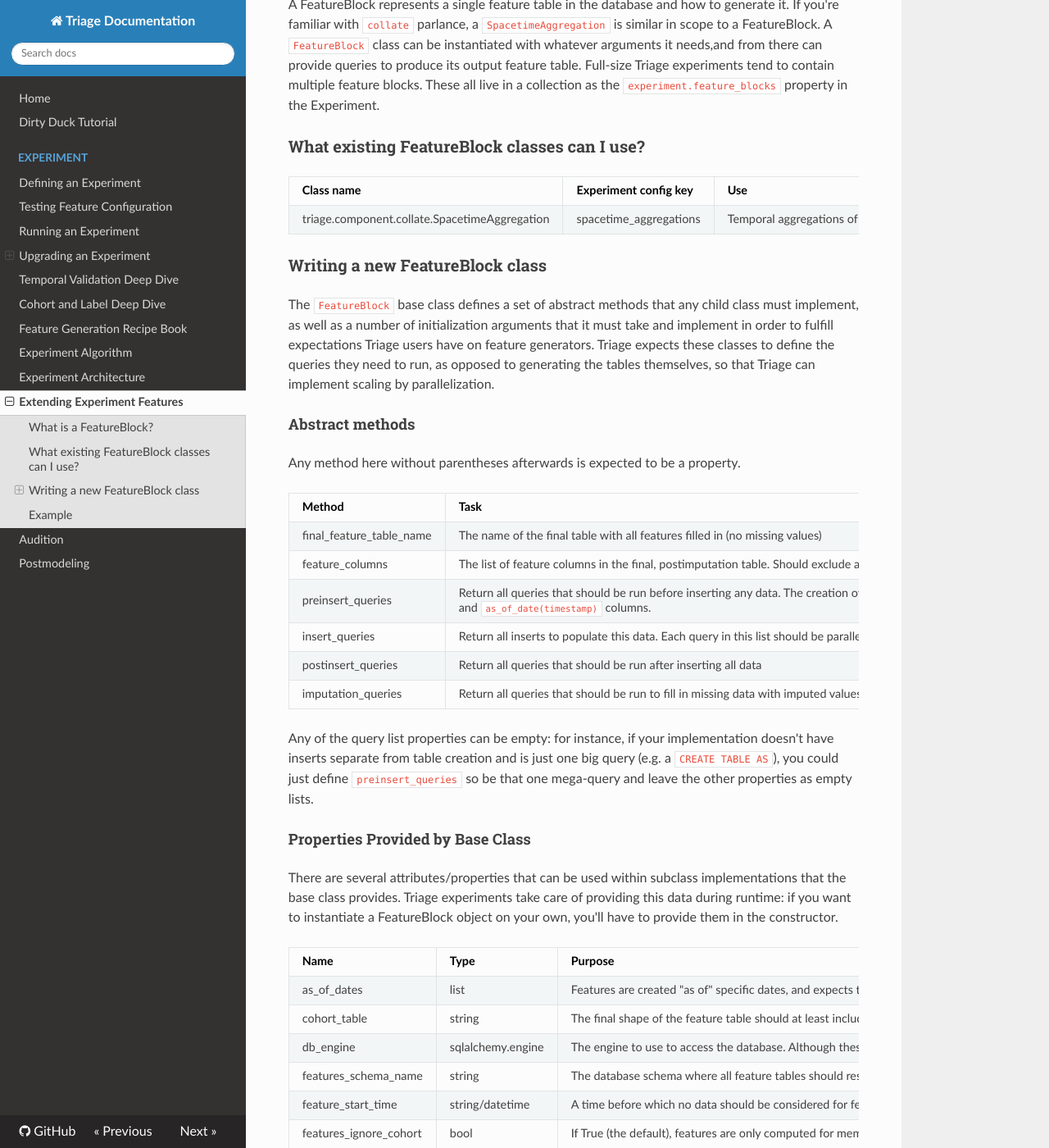
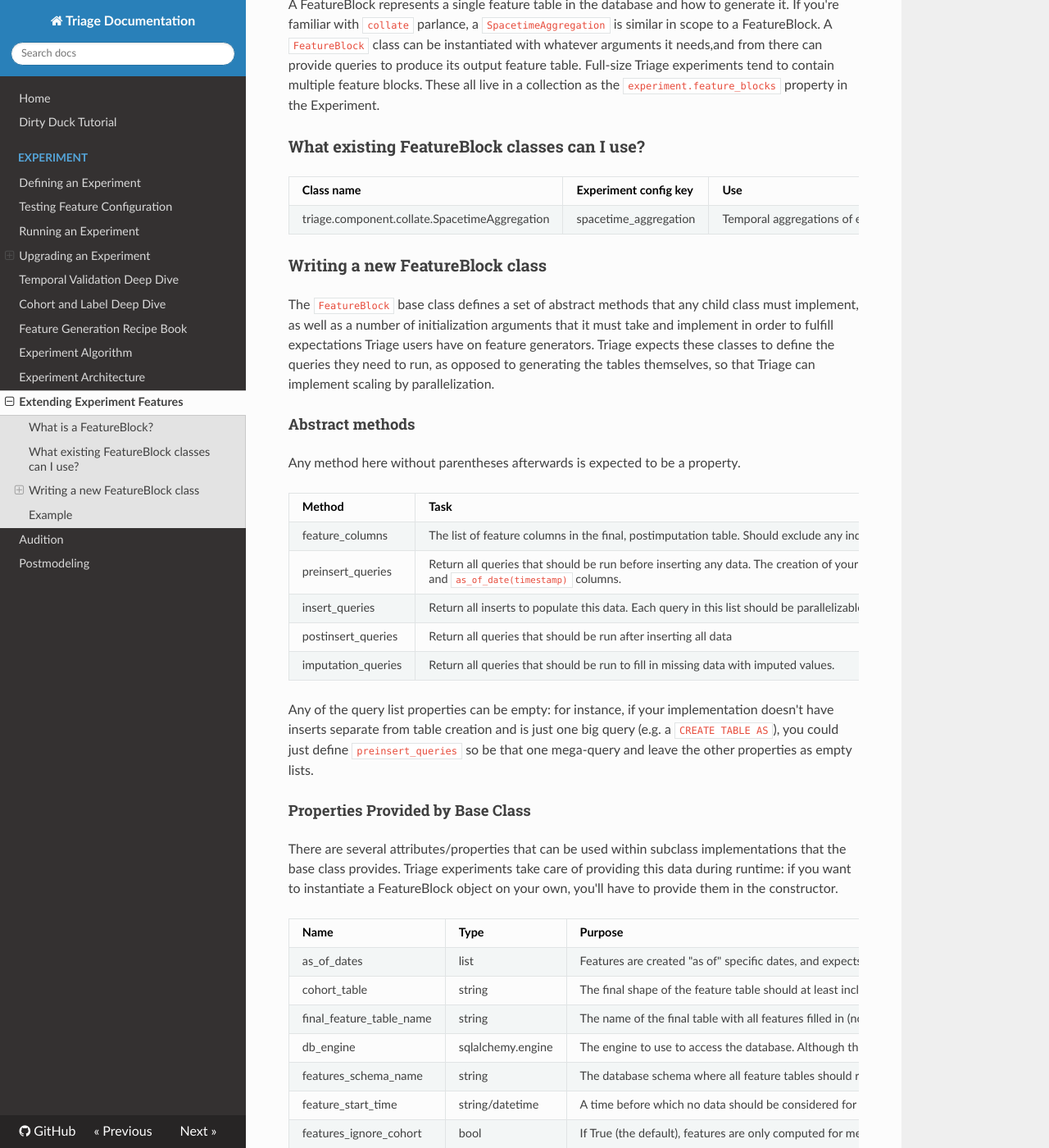
Before and after one commit to dssg/triage, an MkDocs documentation site: the page built from docs/sources/experiments/extending-features.md, in a window 1280 px wide and 1400 px high, scrolled down 283 px. Shown: the whole window at 82% size. Built offline with MkDocs 1.6.1, drawn with Linux system fonts in a browser that asks for light colours; nearby versions of some CDN libraries; a script that is not in the unit is left out; old or Windows-style settings are respelled for this version of MkDocs.

Commit message:
Postmodeling fixes, start to correct documentation

```diff
--- a/docs/sources/experiments/extending-features.md
+++ b/docs/sources/experiments/extending-features.md
@@ -10,7 +10,7 @@
 
 Class name | Experiment config key | Use
 ------------ | ------------- | ------------
-triage.component.collate.SpacetimeAggregation | spacetime_aggregations  | Temporal aggregations of event-based data
+triage.component.collate.SpacetimeAggregation | spacetime_aggregation  | Temporal aggregations of event-based data
 
 ## Writing a new FeatureBlock class
 
@@ -39,6 +38,7 @@
 ------------ | ------------- | -------------
 as_of_dates | list | Features are created "as of" specific dates, and expects that each of these dates will be populated with a row for each member of the cohort on that date.
 cohort_table | string | The final shape of the feature table should at least include every entity id/date pair in this cohort table.
+final_feature_table_name | string | The name of the final table with all features filled in (no missing values). This is provided by the user in feature config, as the key that corresponds to the configuration block that instantiates.
 db_engine | sqlalchemy.engine | The engine to use to access the database. Although these instances are mostly returning queries, the engine may be useful for implementing imputation.
 features_schema_name | string | The database schema where all feature tables should reside. Defaults to None, which ends up in the public schema.
 feature_start_time | string/datetime | A time before which no data should be considered for features. This is generally only applicable if your FeatureBlock is doing temporal aggregations. Defaults to None, which means no data will be excluded.
```
Also changed, not shown: other parts of docs/sources/experiments/extending-features.md (+0 -1 lines), 2 other files.
